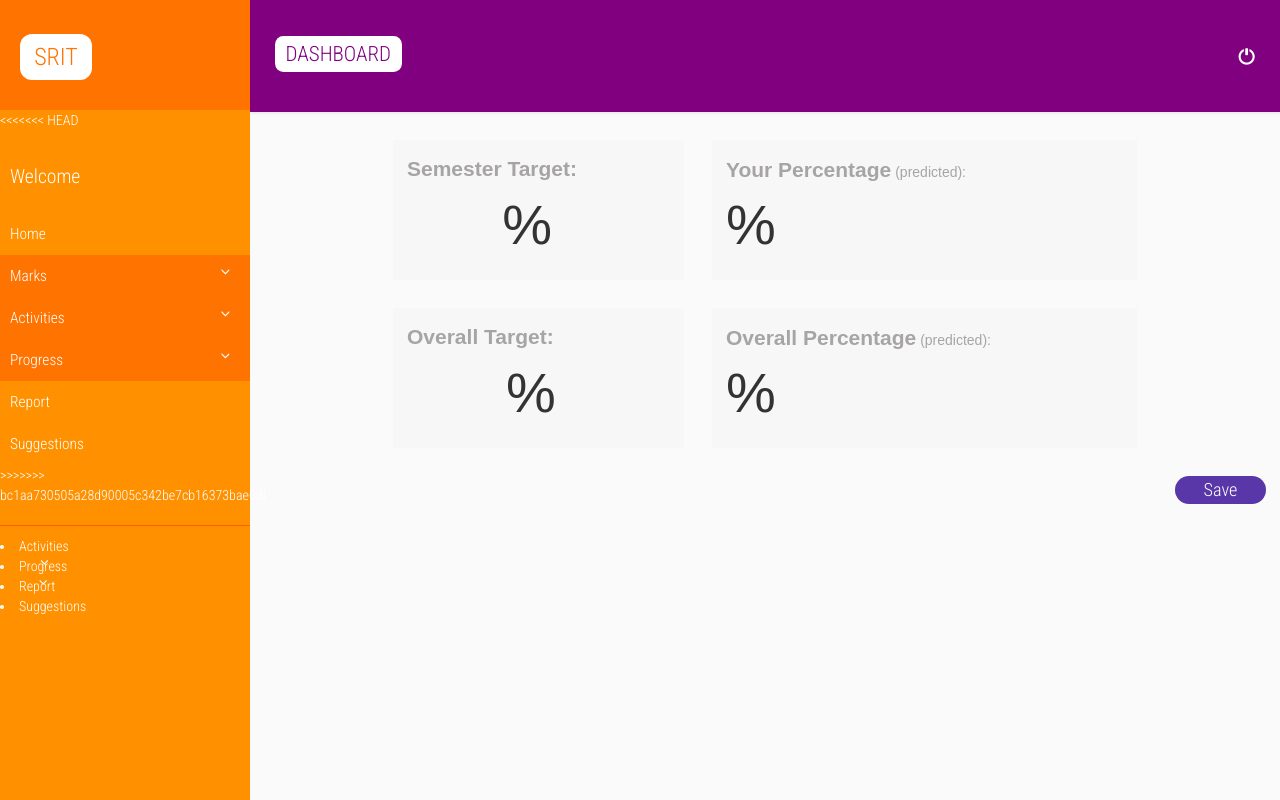
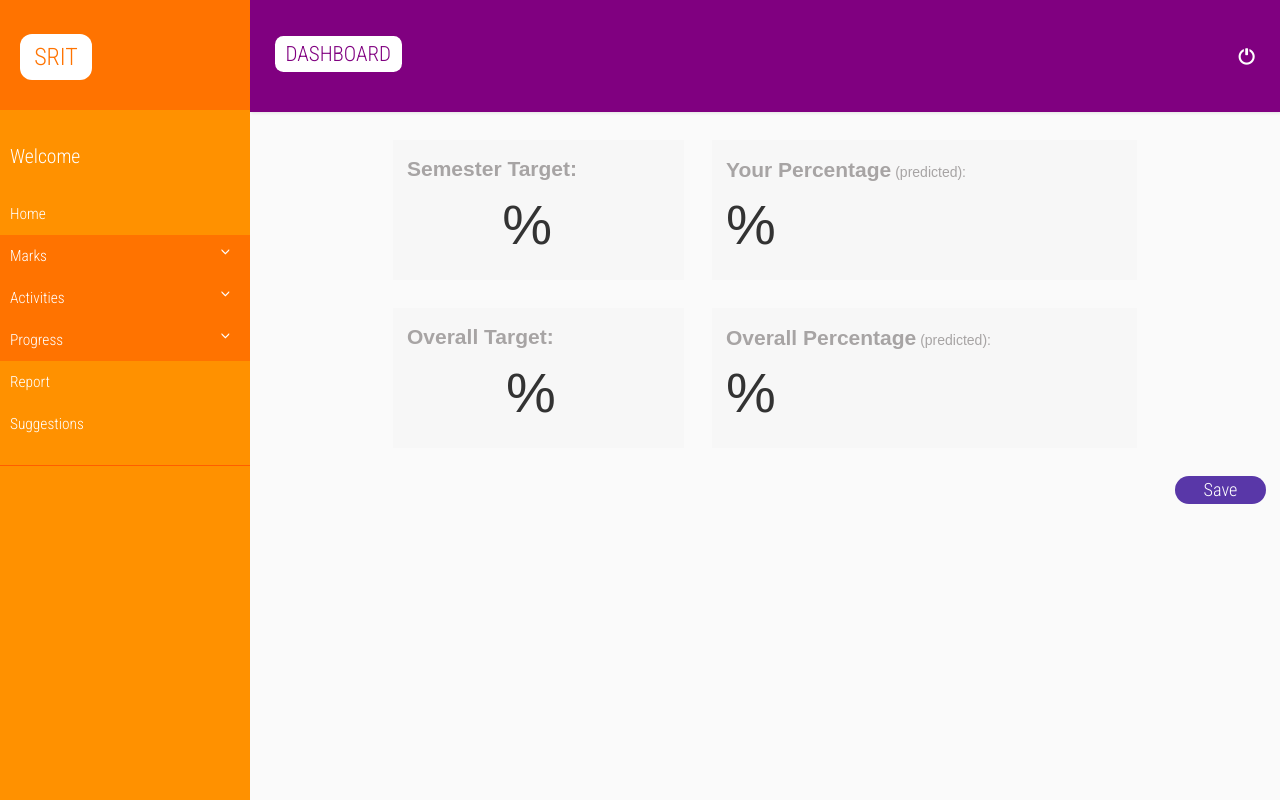
Before and after one commit to WAD-Team-Alpha/SRIT, a Django app: template templates/index.html in a window 1280 px wide. Run offline with Django 3.2, Linux system fonts and the light colour scheme; the template is opened without the code that fills it, so the values that code supplies are empty; some libraries are stand-ins or nearby versions.

Commit message:
cleared conflict

```diff
--- a/templates/index.html
+++ b/templates/index.html
@@ -30,7 +30,6 @@
           <h3 class="sidebar-title">SRIT</h3>
         </div>
 
-<<<<<<< HEAD
         <ul class="list-unstyled components">
           <p style="font-size: 1.4em">Welcome {{user.username}}</p>
           <li>
@@ -45,31 +44,6 @@
                 <a href="templates/previous_marks.html">Previous Semesters </a>
               </li>
               <li><a href="{% url 'currentsem' %}">Current Semester</a></li>
-=======
-                    </ul>
-                </li>
-                <li class="active">
-                    <a href="#homeSubmenu" data-toggle="collapse" aria-expanded="false">Activities</a>
-                    <ul class="collapse list-unstyled" id="homeSubmenu">
-                        <li><a href="templates/academics.html" />Academics </a></li>
-                        <!-- <li><a href="templates/extracurricular.html">Extra Curricular</a></li> -->
-                    </ul>
-                </li>
-                <li class="active">
-                    <a href="#homeSubmenu1" data-toggle="collapse" aria-expanded="false">Progress</a>
-                    <ul class="collapse list-unstyled" id="homeSubmenu1">
-                        <li><a href="templates/subjectwise.html">Subject Wise</a></li>
-                        <li><a href="templates/overall.html">Overall</a></li>
-                    </ul>
-                </li>
-
-                <li>
-                    <a href="{% url 'report' %}">Report</a>
-                </li>
-                <li>
-                    <a href="{%url 'suggestions' %}">Suggestions</a>
-                </li>
->>>>>>> bc1aa730505a28d90005c342be7cb16373bae0df
             </ul>
           </li>
           <li class="active">
@@ -92,10 +66,10 @@
           </li>
 
           <li>
-            <a href="templates/report.html">Report</a>
+            <a href="{% url 'report' %}l">Report</a>
           </li>
           <li>
-            <a href="templates/suggestions.html">Suggestions</a>
+            <a href="{% url 'suggestions' %}">Suggestions</a>
           </li>
         </ul>
       </nav>
```
